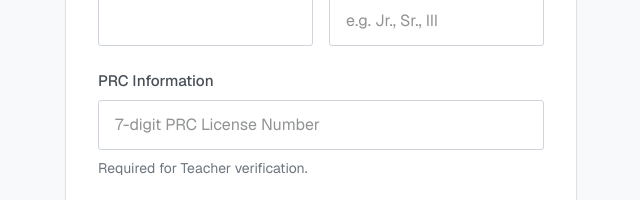
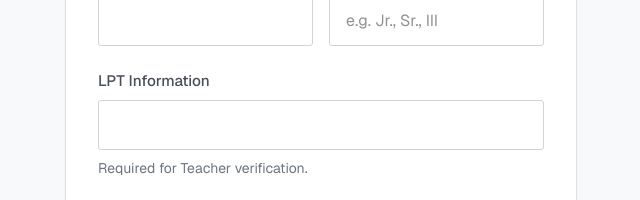
Before and after one commit to GJ-JusDev/Mistral-OCR-AVV-, a Next.js app: page /register in a window 1280 px wide. Shown: the part 425-625 px from the top of the page, without its empty margins (319-959 px from the left). Built offline with nearby package versions, Linux system fonts and the light colour scheme; no server answers.

Commit message:
registry entry update

```diff
--- a/src/app/register/page.tsx
+++ b/src/app/register/page.tsx
@@ -16,6 +16,20 @@ export default function RegisterPage() {
     },
     null
   );
+
+  const [lptValue, setLptValue] = useState("");
+
+  const handleLptChange = (e: React.ChangeEvent<HTMLInputElement>) => {
+    let val = e.target.value;
+    if (val.length > 7) {
+      val = val.slice(0, 7);
+    }
+    setLptValue(val);
+  };
+
+  const hasLptValue = lptValue.length > 0;
+  const isLptInvalid = hasLptValue && !/^\d{7}$/.test(lptValue);
+  const isSubmitDisabled = isPending || isLptInvalid;
 
   return (
     <div className="flex min-h-screen flex-col items-center bg-[#f8f9fa] py-12 px-4 sm:pt-16">
@@ -50,18 +64,25 @@ export default function RegisterPage() {
             </div>
           </div>
           <div>
-            <label className="block text-[0.95rem] font-medium text-[#495057] mb-2">PRC Information</label>
+            <label className="block text-[0.95rem] font-medium text-[#495057] mb-2">LPT Information</label>
             <input
               name="prc"
               type="text"
-              placeholder="7-digit PRC License Number"
+              value={lptValue}
+              onChange={handleLptChange}
               required
-              pattern="\d{7}"
-              title="PRC License Number must be exactly 7 digits long and contain only numbers."
               maxLength={7}
-              className="w-full rounded-sm border border-[#ced4da] px-4 py-3 text-base text-[#212529] focus:border-[#86b7fe] focus:outline-none focus:ring-1 focus:ring-[#86b7fe] transition-colors"
+              className={`w-full rounded-sm border px-4 py-3 text-base text-[#212529] focus:outline-none focus:ring-1 transition-colors ${
+                isLptInvalid
+                  ? "border-red-500 focus:border-red-500 focus:ring-red-500"
+                  : "border-[#ced4da] focus:border-[#86b7fe] focus:ring-[#86b7fe]"
+              }`}
             />
-            <p className="mt-2 text-sm text-[#6c757d]">Required for Teacher verification.</p>
+            {isLptInvalid ? (
+              <p className="mt-2 text-sm text-red-500">Limit exceeded. Only 7 numbers are allowed.</p>
+            ) : (
+              <p className="mt-2 text-sm text-[#6c757d]">Required for Teacher verification.</p>
+            )}
           </div>
           <div>
             <label className="block text-[0.95rem] font-medium text-[#495057] mb-2">Email address</label>
@@ -115,7 +136,7 @@ export default function RegisterPage() {
             </label>
           </div>
 
-          <Button type="submit" size="lg" className="w-full" disabled={isPending}>
+          <Button type="submit" size="lg" className="w-full" disabled={isSubmitDisabled}>
             {isPending ? "Registering..." : "Create account"}
           </Button>
         </form>
```
